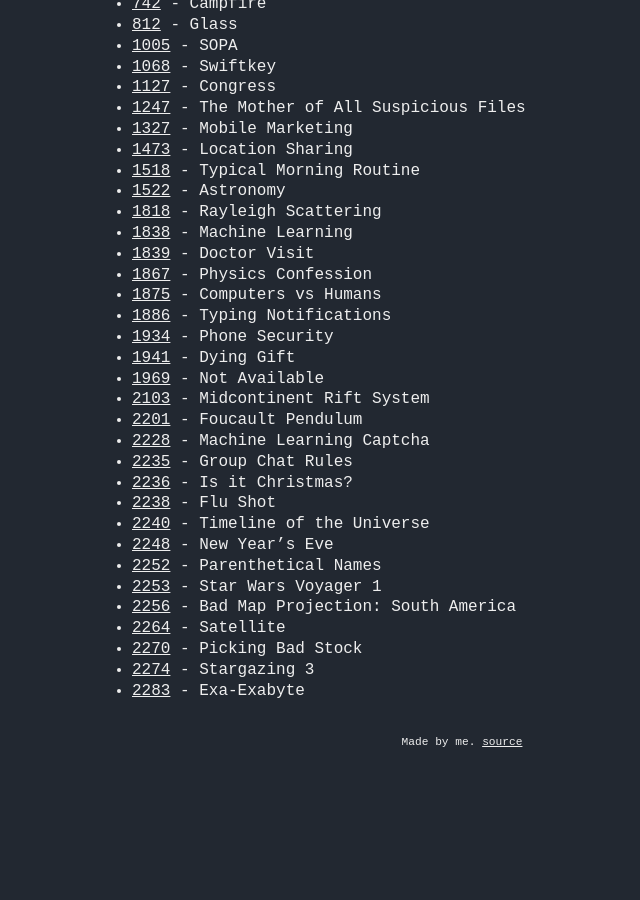
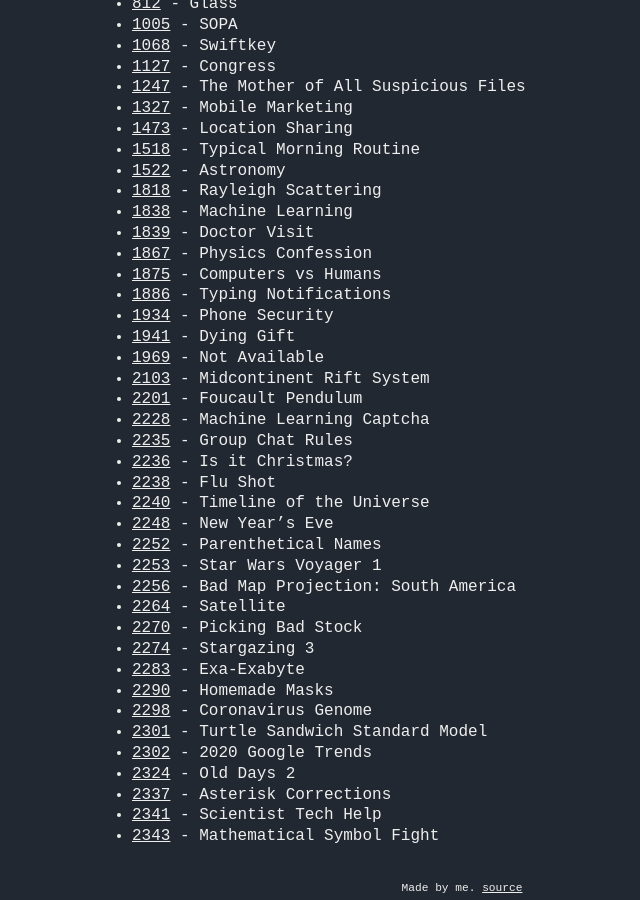
Before and after one commit to ProkopRandacek/randacek.dev, a Jekyll site: the page built from content/xkcd.md, in a window 1280 px wide and 900 px high, scrolled down 2461 px. Shown: the whole window, without its empty margins (178-818 px from the left). Built offline with Jekyll 4.4.1, drawn with Linux system fonts in a browser that asks for light colours; before the commit the page ends 3216 px from its top, so only the background shows below that.

Commit message:
new xkcd

```diff
--- a/content/xkcd.md
+++ b/content/xkcd.md
@@ -150,3 +149,11 @@ This is a list of my favorite [xkcd](https://xkcd.com) comics.
 - [2270](https://xkcd.com/2270) - Picking Bad Stock
 - [2274](https://xkcd.com/2274) - Stargazing 3
 - [2283](https://xkcd.com/2283) - Exa-Exabyte
+- [2290](https://xkcd.com/2290) - Homemade Masks
+- [2298](https://xkcd.com/2298) - Coronavirus Genome
+- [2301](https://xkcd.com/2301) - Turtle Sandwich Standard Model
+- [2302](https://xkcd.com/2302) - 2020 Google Trends
+- [2324](https://xkcd.com/2324) - Old Days 2
+- [2337](https://xkcd.com/2337) - Asterisk Corrections
+- [2341](https://xkcd.com/2341) - Scientist Tech Help
+- [2343](https://xkcd.com/2343) - Mathematical Symbol Fight
```
Also changed, not shown: other parts of content/xkcd.md (+0 -1 lines).
